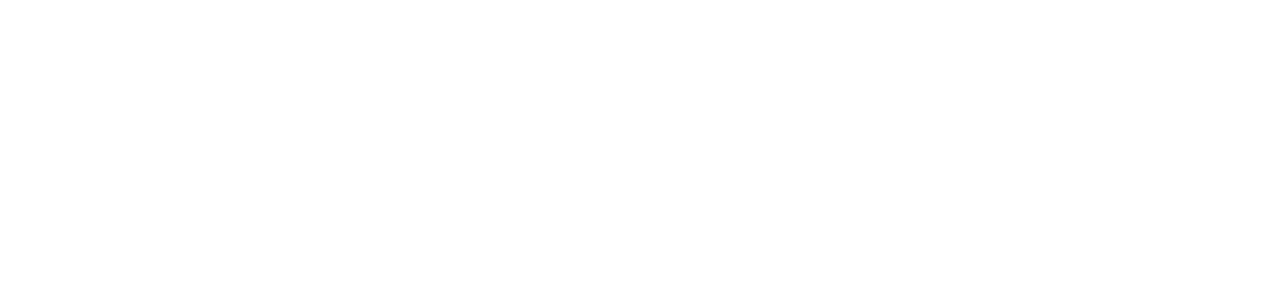
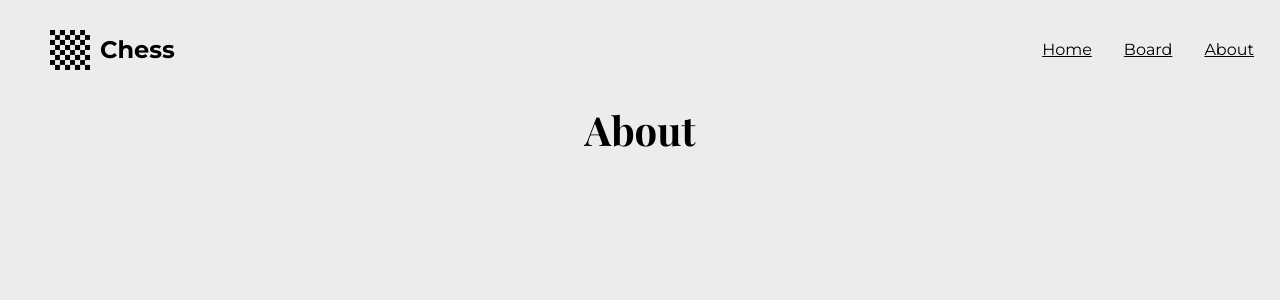
Before and after one commit to shasherazi/chess, a React (Vite) app: page /about in a window 1280 px wide. Before the commit this address had no page. Shown: the top 300 px of the page. Built offline with nearby package versions, Linux system fonts and the light colour scheme.

Commit message:
Add about component

```diff
--- a/src/App.tsx
+++ b/src/App.tsx
@@ -3,6 +3,7 @@
 import Home from './components/Home';
 import './App.css';
 import Board from './components/Board';
+import About from './components/About';
 
 export default function App() {
   return (
@@ -12,6 +13,7 @@
           <Route element={<Nav />}>
             <Route path="/" element={<Home />} />
             <Route path="/board" element={<Board />} />
+            <Route path="/about" element={<About />} />
           </Route>
         </Routes>
       </BrowserRouter>
--- /dev/null
+++ b/src/components/About.tsx
@@ -0,0 +1,9 @@
+import styles from '../styles/About.module.css';
+
+export default function About() {
+  return (
+    <div className={styles.about}>
+      <h1 className={styles.title}>About</h1>
+    </div>
+  );
+}
--- /dev/null
+++ b/src/styles/About.module.css
@@ -0,0 +1,10 @@
+.about {
+  background-color: #ececec;
+  height: calc(100vh - 100px);
+}
+
+.title {
+  text-align: center;
+  font-family: "Playfair Display", serif;
+  font-size: 2.5rem;
+}
```
